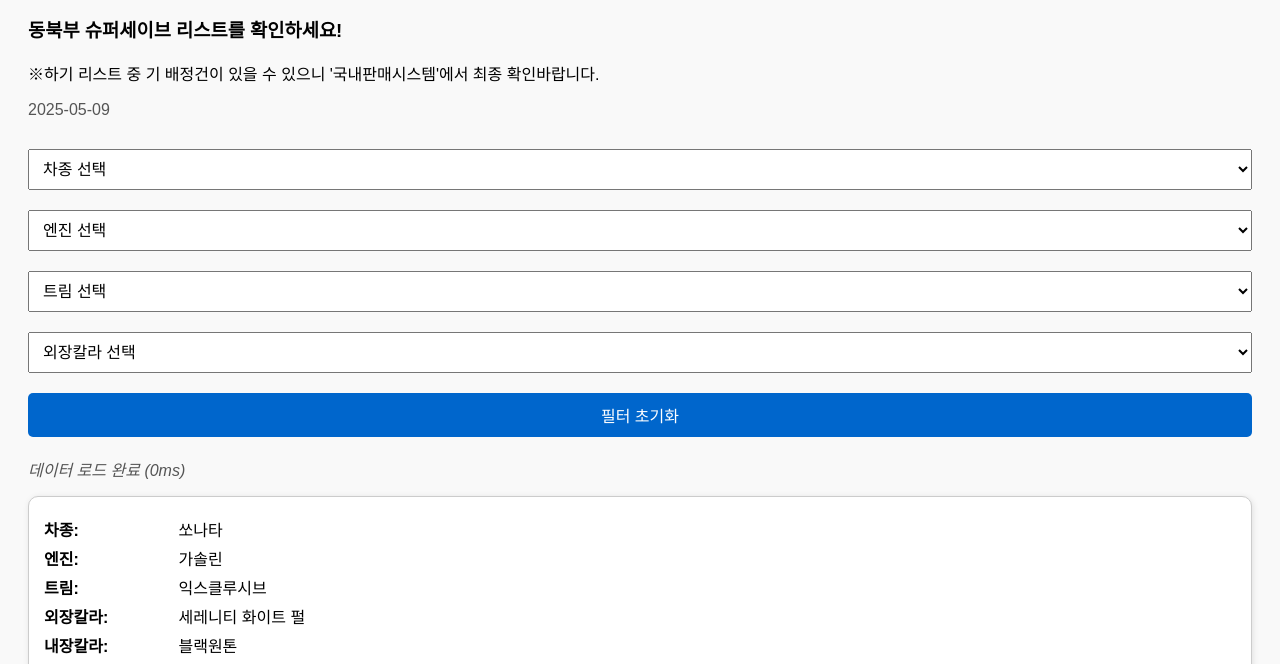
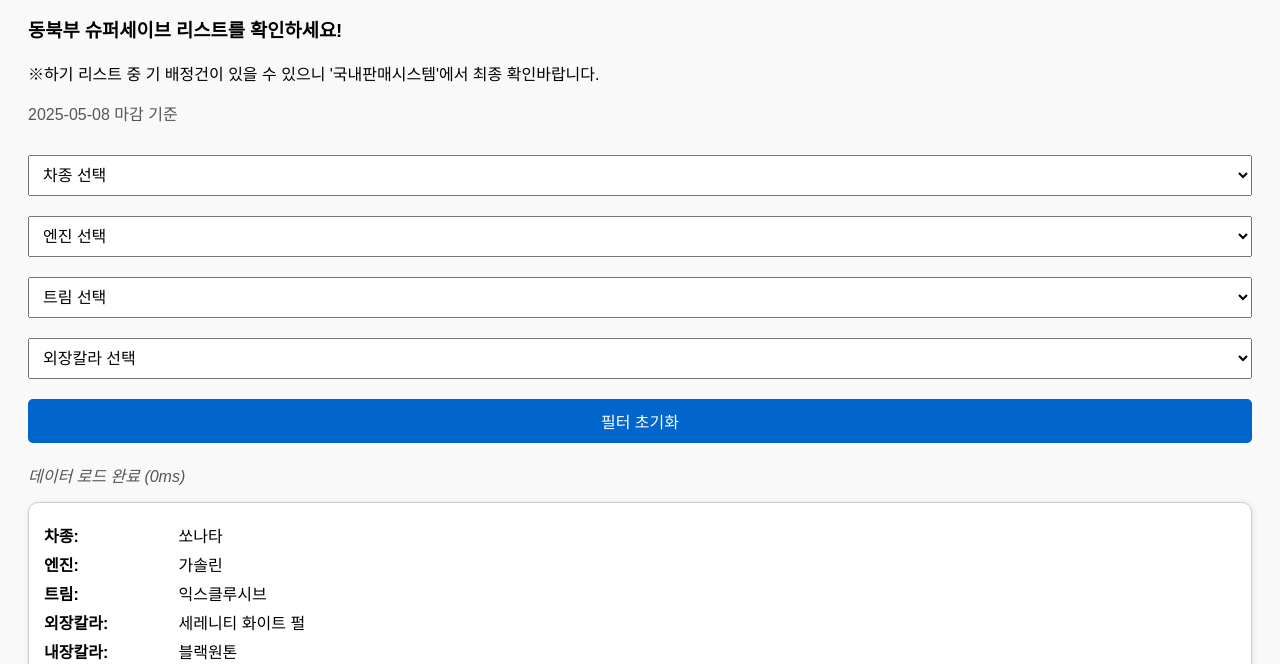
Before and after one commit to baekenough/hyundai-car, a website: page index.html in a window 1280 px wide. Shown: the part 132-796 px from the top of the page. Drawn offline with Linux system fonts and the light colour scheme.

Commit message:
date 문구 변경

```diff
--- a/index.html
+++ b/index.html
@@ -248,8 +248,8 @@
       function formatDate(date) {
         const year = date.getFullYear();
         const month = String(date.getMonth() + 1).padStart(2, "0");
-        const day = String(date.getDate()).padStart(2, "0");
-        return `${year}-${month}-${day}`;
+        const day = String(date.getDate() - 1).padStart(2, "0");
+        return `${year}-${month}-${day} 마감 기준`;
       }
       document.getElementById("currentDate").textContent = formatDate(
         new Date()
```
